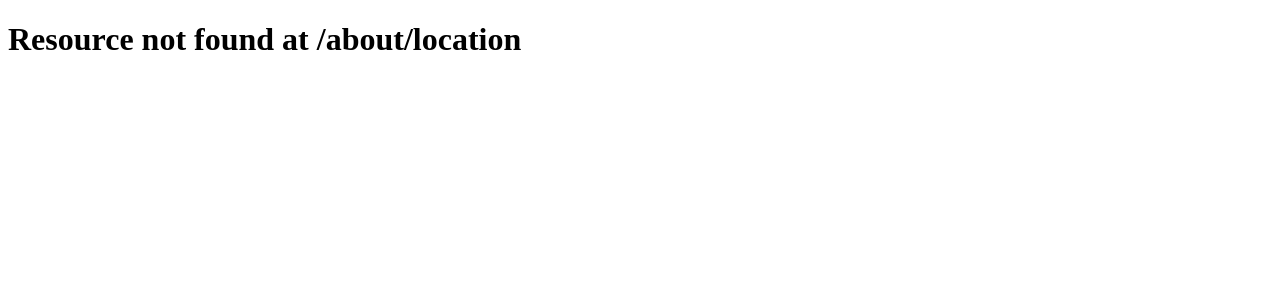
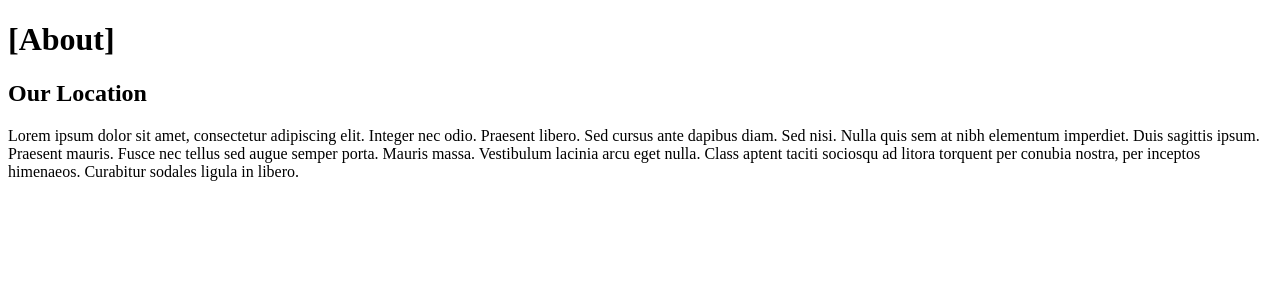
Before and after one commit to stwile/learning-react, a React (Vite) app: page /about/location in a window 1280 px wide. Before the commit this address had no page. Shown: the top 300 px of the page. Built offline with nearby package versions, Linux system fonts and the light colour scheme.

Commit message:
section: 11.4

```diff
--- a/src/features/CompanyWebsite/components/App.tsx
+++ b/src/features/CompanyWebsite/components/App.tsx
@@ -1,27 +1,37 @@
-import { Route, Routes } from 'react-router';
+import { useRoutes } from 'react-router-dom';
 
 import { About } from './About';
 import { Contact } from './Contact';
 import { Events } from './Events';
 import { History } from './History';
 import { Home } from './Home';
+import { Location } from './Location';
 import { Products } from './Products';
 import { Services } from './Services';
 import { Whoops404 } from './Whoops404';
 
-const App = () => (
-  <div>
-    <Routes>
-      <Route path="/" element={<Home />} />
-      <Route path="about" element={<About />} />
-      <Route path="services" element={<Services />} />
-      <Route path="history" element={<History />} />
-      <Route path="events" element={<Events />} />
-      <Route path="products" element={<Products />} />
-      <Route path="contact" element={<Contact />} />
-      <Route path="*" element={<Whoops404 />} />a
-    </Routes>
-  </div>
-);
+const App = () =>
+  useRoutes([
+    { path: '/', element: <Home /> },
+    {
+      path: 'about',
+      element: <About />,
+      children: [
+        {
+          path: 'services',
+          element: <Services />,
+        },
+        { path: 'history', element: <History /> },
+        {
+          path: 'location',
+          element: <Location />,
+        },
+      ],
+    },
+    { path: 'events', element: <Events /> },
+    { path: 'products', element: <Products /> },
+    { path: 'contact', element: <Contact /> },
+    { path: '*', element: <Whoops404 /> },
+  ]);
 
 export { App };
--- /dev/null
+++ b/src/features/CompanyWebsite/components/Location.tsx
@@ -0,0 +1,15 @@
+const Location = () => (
+  <section>
+    <h2>Our Location</h2>
+    <p>
+      Lorem ipsum dolor sit amet, consectetur adipiscing elit. Integer nec odio.
+      Praesent libero. Sed cursus ante dapibus diam. Sed nisi. Nulla quis sem at
+      nibh elementum imperdiet. Duis sagittis ipsum. Praesent mauris. Fusce nec
+      tellus sed augue semper porta. Mauris massa. Vestibulum lacinia arcu eget
+      nulla. Class aptent taciti sociosqu ad litora torquent per conubia nostra,
+      per inceptos himenaeos. Curabitur sodales ligula in libero.
+    </p>
+  </section>
+);
+
+export { Location };
```
